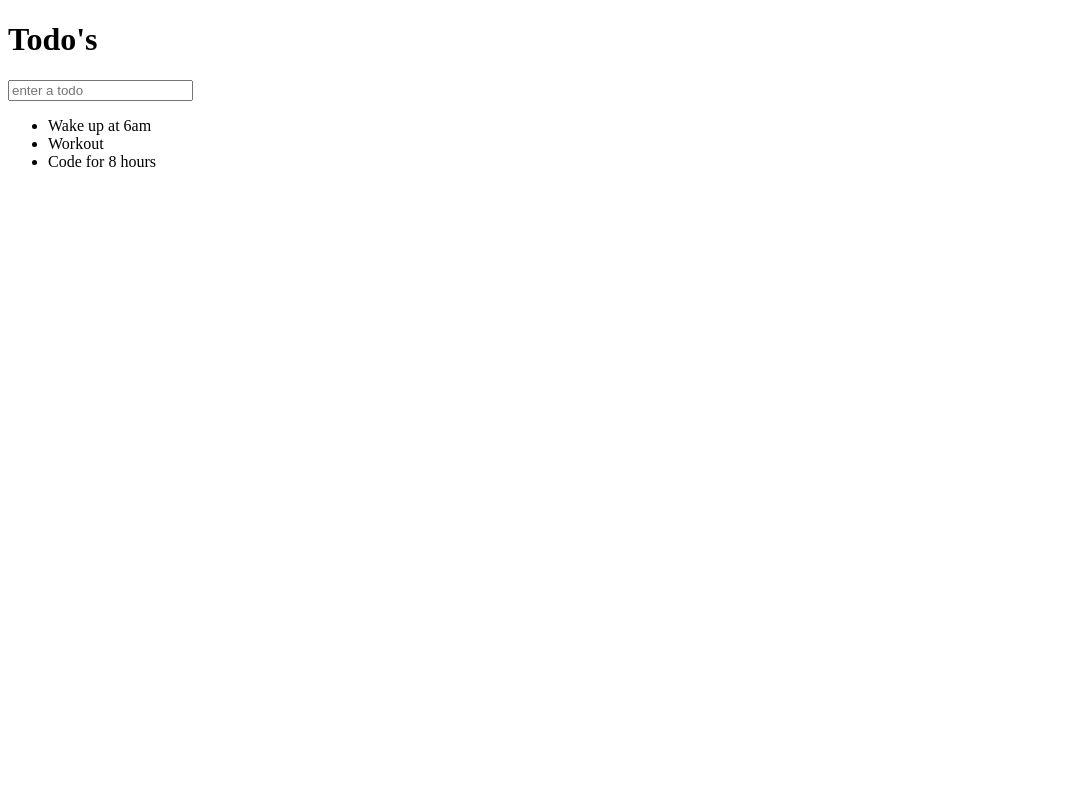
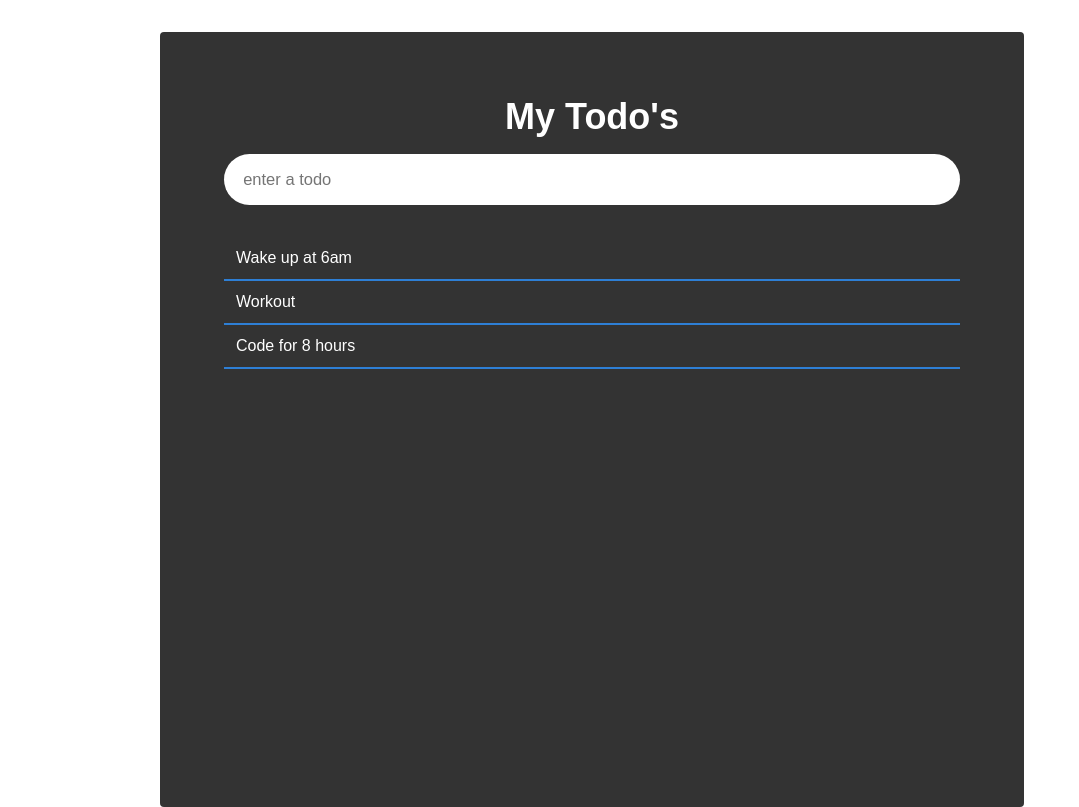
Before and after one commit to dylanjacob76/simple-todo-list, a plain HTML site: page index.html in a window 1280 px wide. Shown: the whole page, without its empty margins (0-1079 px from the left). Drawn offline with Linux system fonts and the light colour scheme.

Commit message:
added css styles

```diff
--- a/index.html
+++ b/index.html
@@ -14,7 +14,7 @@
         <div class="container">
             <div class="todo">
                 <div class="todo__header">
-                    <h1 class="todo__title">Todo's</h1>
+                    <h1 class="todo__title">My Todo's</h1>
                     <label for="todo input">
                         <input class="todo__input" type="text" placeholder="enter a todo">
                     </label>
--- a/style.css
+++ b/style.css
@@ -0,0 +1,62 @@
+* {
+    margin: 0;
+    padding: 0;
+    box-sizing: border-box;
+}
+
+body {
+    font-family: Arial, Helvetica, sans-serif;
+}
+
+.container {
+    max-width: 960px;
+    margin: 0 auto;
+}
+
+.todo {
+    margin-top: 2rem;
+    padding: 2rem 4rem;
+    border-radius: 4px;
+    background-color: #333;
+    width: 90%;
+    min-width: 500px;
+    height: 775px;
+    color: #fff;
+    overflow: scroll;
+}
+
+.todo__header {
+    padding: 1rem 0;
+}
+
+.todo__title {
+    margin: 1rem;
+    text-align: center;
+    font-size: 2.25rem;
+}
+
+.todo__input {
+    width: 100%;
+    border-radius: 4rem;
+    padding: 1rem 1.2rem;
+    outline: none;
+    border: none;
+    font-size: 16.5px;
+    margin-bottom: 1rem;
+}
+
+.todo__item {
+    list-style: none;
+    padding: .75rem;
+    border-bottom: 2px solid rgb(46, 127, 213);
+}
+
+.todo__item:hover {
+    cursor: default;
+}
+
+.done {
+    text-decoration: line-through;
+    color: rgb(153, 151, 151);
+    border-bottom: 2px solid rgb(29, 67, 109);
+}
```
